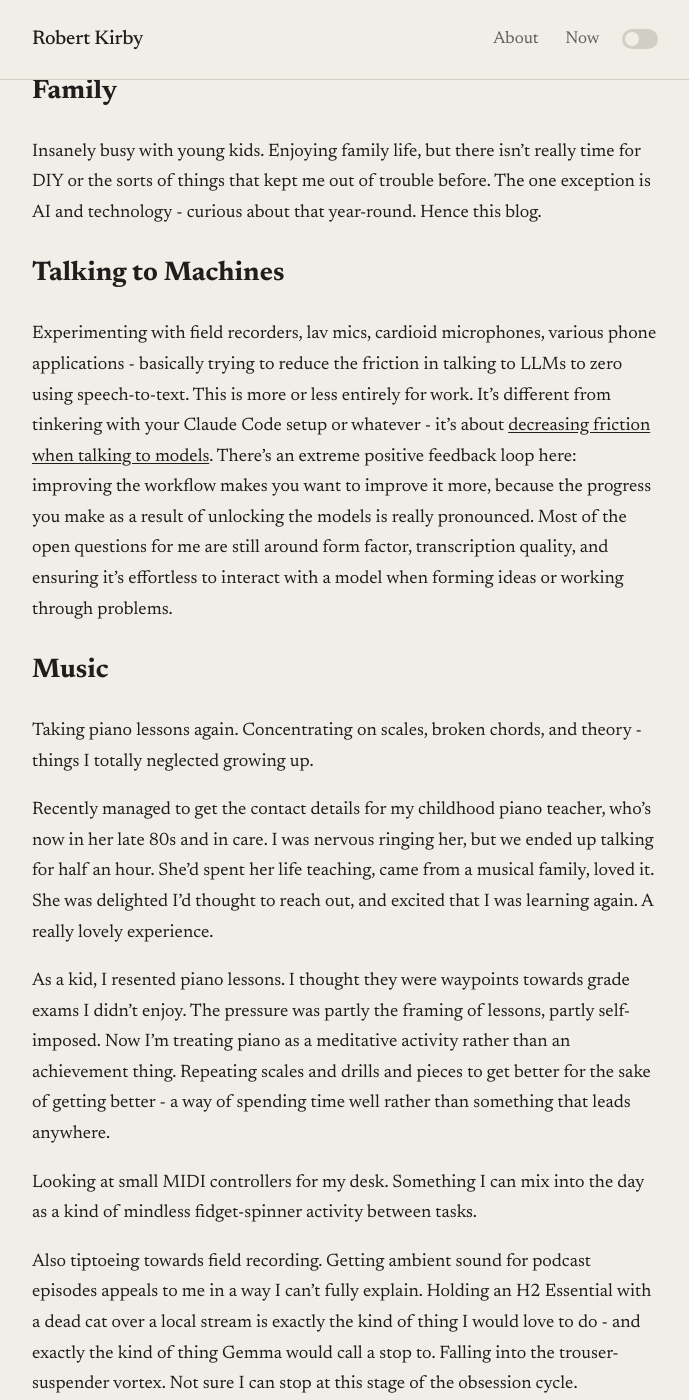
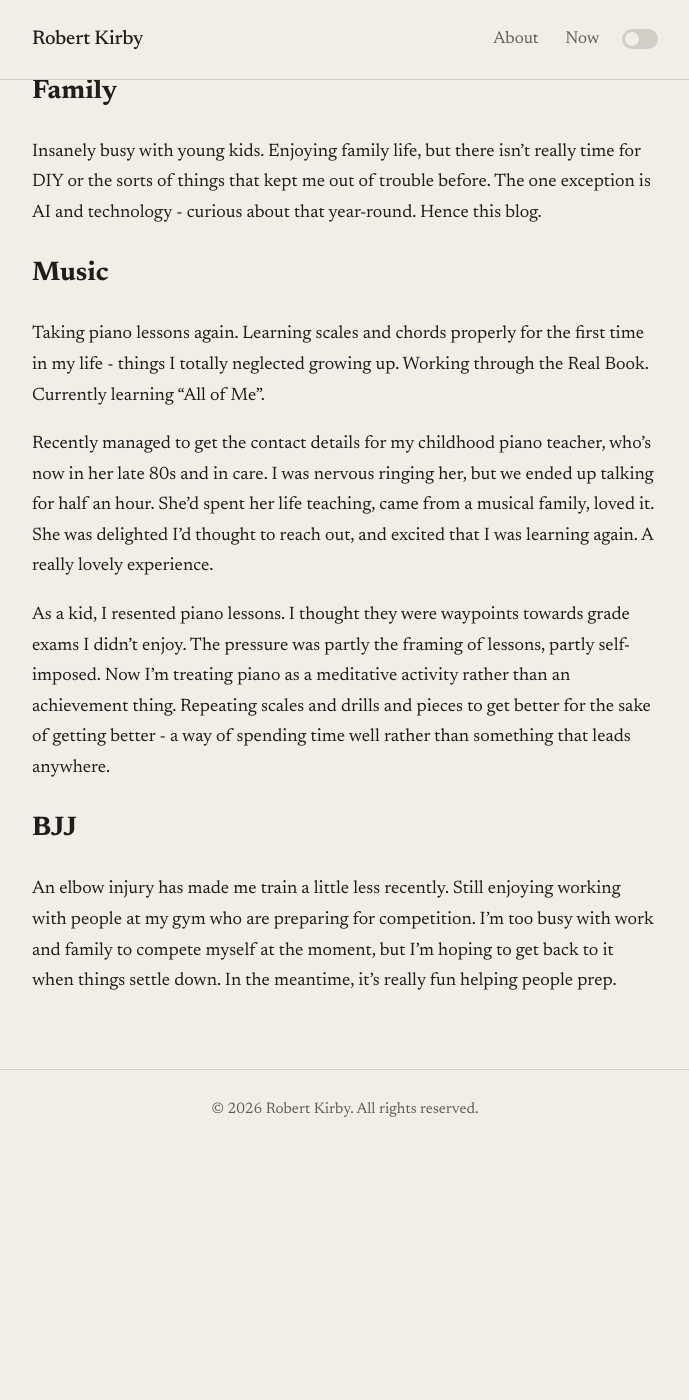
Before and after one commit to rob137/rob137.github.io, a Jekyll site: the page built from now.md, in a window 1280 px wide and 1400 px high, scrolled down 252 px. Shown: the whole window, without its empty margins (295-984 px from the left). Built offline with Jekyll 4.4.1, drawn with Linux system fonts in a browser that asks for light colours; after the commit the page ends 1402 px from its top, so only the background shows below that; some of the changed text lies outside the part shown.

Commit message:
Update now page for March 2026
- Add elbow injury note to BJJ section
- Update piano: learning scales/chords, working through Real Book, currently on "All of Me"
- Remove ephemeral tech section (Talking to Machines)

Co-Authored-By: Claude Opus 4.5 <noreply@anthropic.com>

```diff
--- a/now.md
+++ b/now.md
@@ -7,28 +7,20 @@ permalink: /now/
 
 *This is a [now page](https://nownownow.com/about). It's what I'd tell a friend I hadn't seen in a year.*
 
-**Last updated:** February 2026
+**Last updated:** March 2026
 
 ## Family
 
 Insanely busy with young kids. Enjoying family life, but there isn't really time for DIY or the sorts of things that kept me out of trouble before. The one exception is AI and technology - curious about that year-round. Hence this blog.
 
-## Talking to Machines
-
-Experimenting with field recorders, lav mics, cardioid microphones, various phone applications - basically trying to reduce the friction in talking to LLMs to zero using speech-to-text. This is more or less entirely for work. It's different from tinkering with your Claude Code setup or whatever - it's about [decreasing friction when talking to models](/2026/01/27/workflows-without-names/). There's an extreme positive feedback loop here: improving the workflow makes you want to improve it more, because the progress you make as a result of unlocking the models is really pronounced. Most of the open questions for me are still around form factor, transcription quality, and ensuring it's effortless to interact with a model when forming ideas or working through problems.
-
 ## Music
 
-Taking piano lessons again. Concentrating on scales, broken chords, and theory - things I totally neglected growing up.
+Taking piano lessons again. Learning scales and chords properly for the first time in my life - things I totally neglected growing up. Working through the Real Book. Currently learning "All of Me".
 
 Recently managed to get the contact details for my childhood piano teacher, who's now in her late 80s and in care. I was nervous ringing her, but we ended up talking for half an hour. She'd spent her life teaching, came from a musical family, loved it. She was delighted I'd thought to reach out, and excited that I was learning again. A really lovely experience.
 
 As a kid, I resented piano lessons. I thought they were waypoints towards grade exams I didn't enjoy. The pressure was partly the framing of lessons, partly self-imposed. Now I'm treating piano as a meditative activity rather than an achievement thing. Repeating scales and drills and pieces to get better for the sake of getting better - a way of spending time well rather than something that leads anywhere.
 
-Looking at small MIDI controllers for my desk. Something I can mix into the day as a kind of mindless fidget-spinner activity between tasks.
-
-Also tiptoeing towards field recording. Getting ambient sound for podcast episodes appeals to me in a way I can't fully explain. Holding an H2 Essential with a dead cat over a local stream is exactly the kind of thing I would love to do - and exactly the kind of thing Gemma would call a stop to. Falling into the trouser-suspender vortex. Not sure I can stop at this stage of the obsession cycle.
-
 ## BJJ
 
-Enjoying working with people at my gym who are preparing for competition. I'm too busy with work and family to compete myself at the moment, but I'm hoping to get back to it when things settle down. In the meantime, it's really fun helping people prep.
+An elbow injury has made me train a little less recently. Still enjoying working with people at my gym who are preparing for competition. I'm too busy with work and family to compete myself at the moment, but I'm hoping to get back to it when things settle down. In the meantime, it's really fun helping people prep.
```
